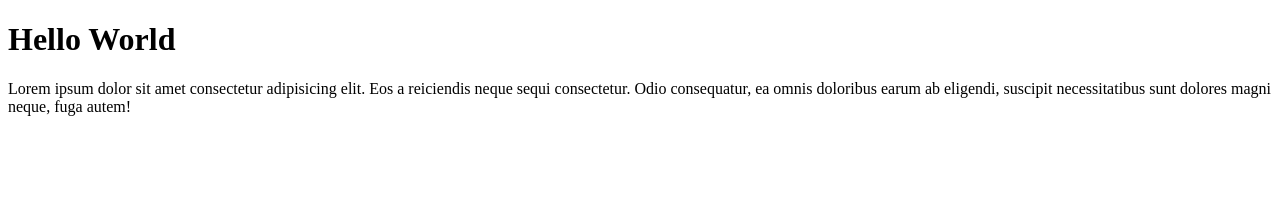
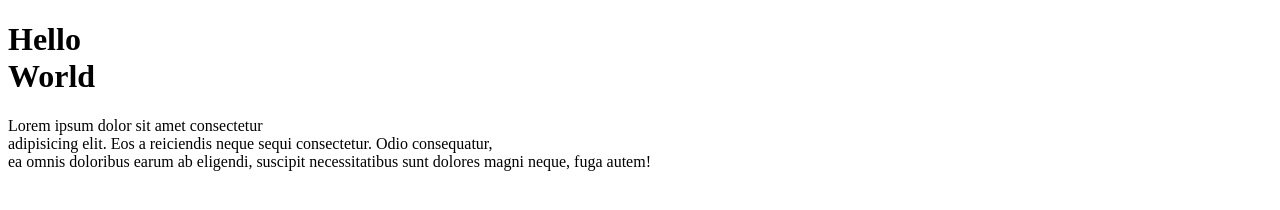
Before and after one commit to mariotol123/MiaTech, a plain HTML site: page index.html in a window 1280 px wide. Drawn offline with Linux system fonts and the light colour scheme.

Commit message:
Aggiunta br

```diff
--- a/index.html
+++ b/index.html
@@ -6,9 +6,9 @@
     <title>Document</title>
 </head>
 <body>
-    <h1>Hello World</h1>
-    <p>Lorem ipsum dolor sit amet consectetur adipisicing elit. Eos a reiciendis neque
-        sequi consectetur. Odio consequatur, ea omnis doloribus earum ab eligendi,
+    <h1>Hello <br>World</h1>
+    <p>Lorem ipsum dolor sit amet consectetur <br>adipisicing elit. Eos a reiciendis neque
+        sequi consectetur. Odio consequatur, <br>ea omnis doloribus earum ab eligendi,
         suscipit necessitatibus sunt dolores magni neque, fuga autem!</p>
 </body>
 </html>
```
